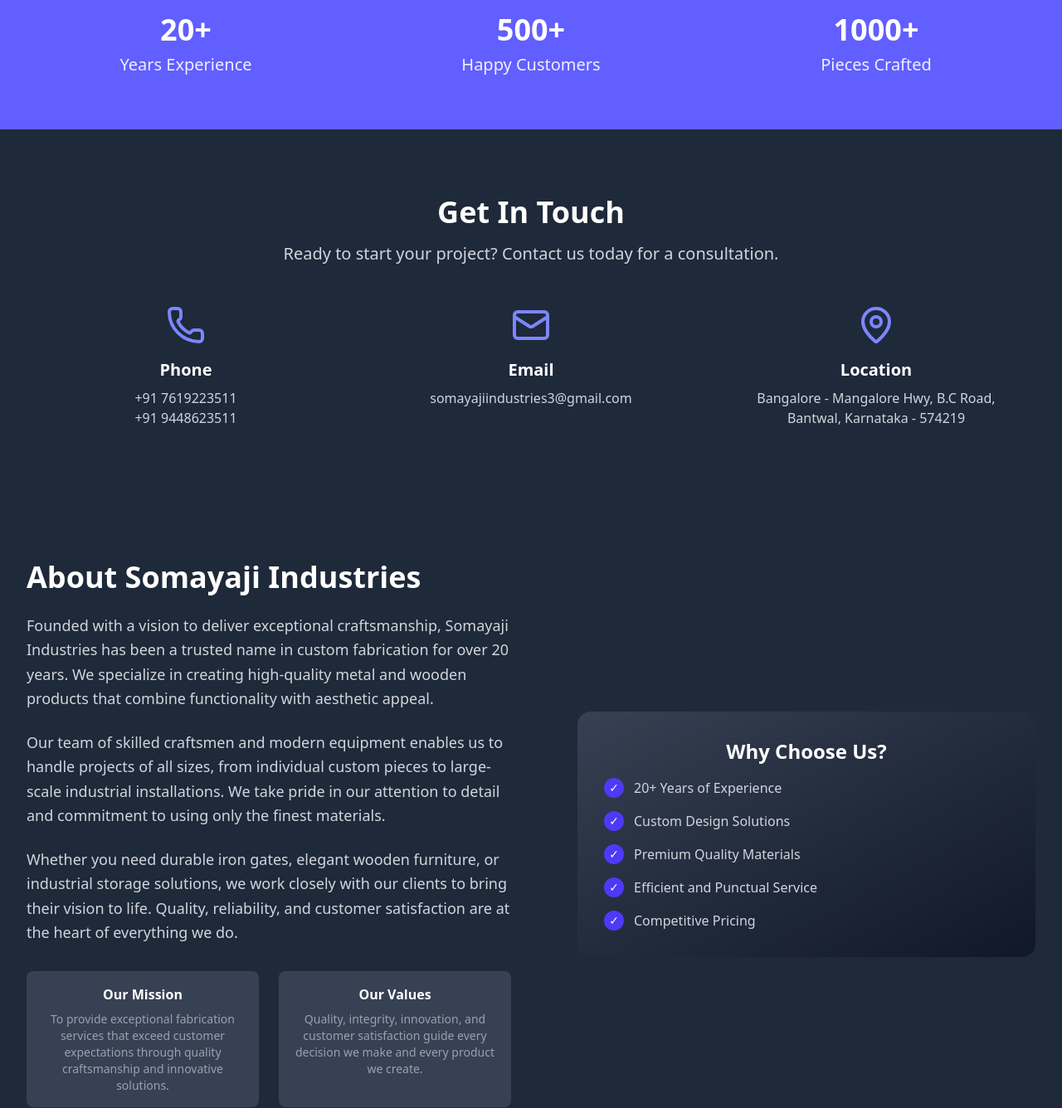
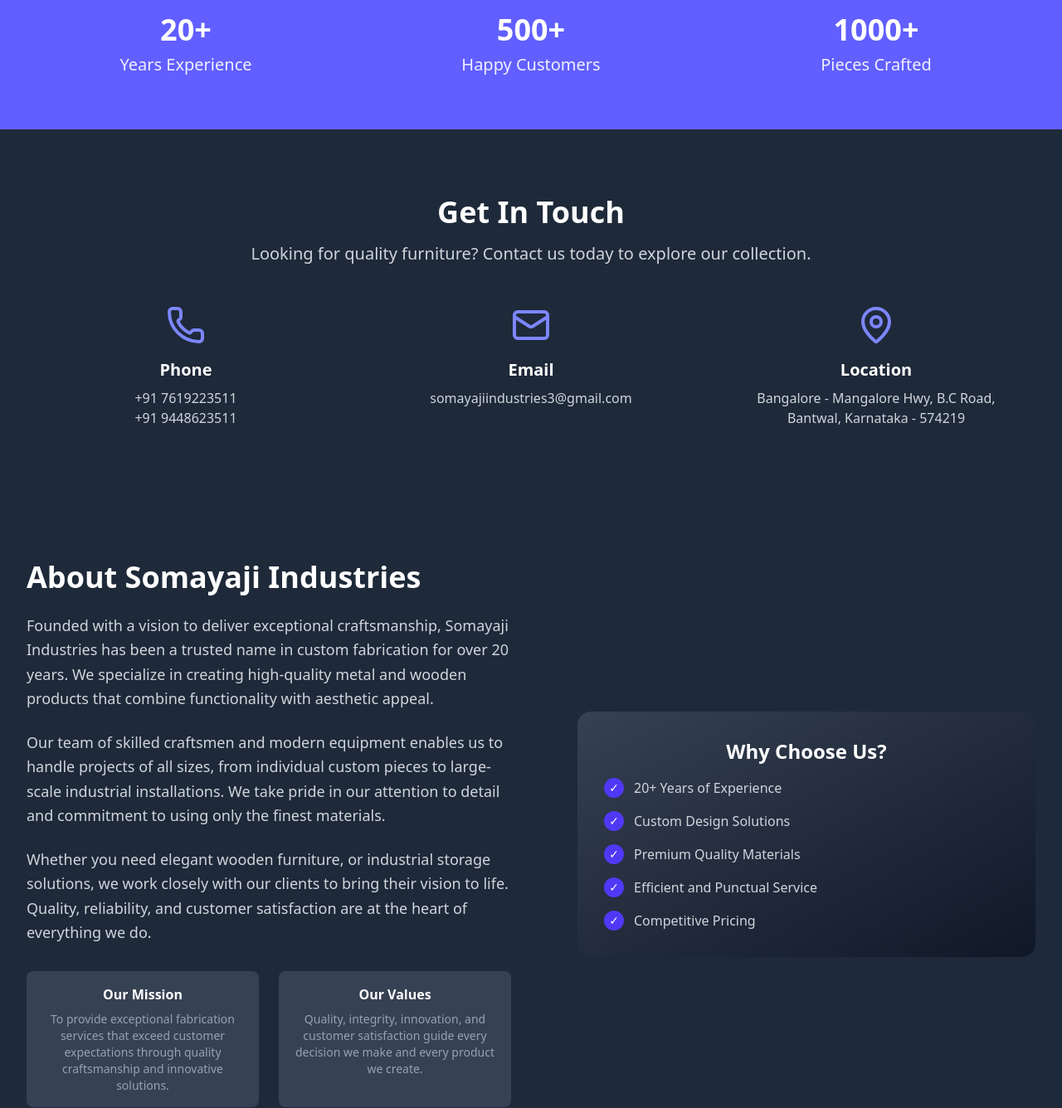
Before and after one commit to HarshithKDev/Somayaji-Industries, a React (Vite) app in the folder frontend/: page / in a window 1280 px wide. Shown: the part 4646-5982 px from the top of the page at 83% size. Built offline with nearby package versions, Linux system fonts and the light colour scheme.

Commit message:
update text

```diff
--- a/frontend/src/pages/AboutPage.jsx
+++ b/frontend/src/pages/AboutPage.jsx
@@ -16,7 +16,7 @@
                 Our team of skilled craftsmen and modern equipment enables us to handle projects of all sizes, from individual custom pieces to large-scale industrial installations. We take pride in our attention to detail and commitment to using only the finest materials.
               </p>
               <p>
-                Whether you need durable iron gates, elegant wooden furniture, or industrial storage solutions, we work closely with our clients to bring their vision to life. Quality, reliability, and customer satisfaction are at the heart of everything we do.
+                Whether you need elegant wooden furniture, or industrial storage solutions, we work closely with our clients to bring their vision to life. Quality, reliability, and customer satisfaction are at the heart of everything we do.
               </p>
             </div>
 
--- a/frontend/src/pages/HomePage.jsx
+++ b/frontend/src/pages/HomePage.jsx
@@ -283,7 +283,7 @@
       <div className="max-w-7xl mx-auto px-4 sm:px-6 lg:px-8">
         <div className="text-center mb-12">
           <h2 className="text-4xl font-bold mb-4">Get In Touch</h2>
-          <p className="text-xl text-gray-300">Ready to start your project? Contact us today for a consultation.</p>
+          <p className="text-xl text-gray-300">Looking for quality furniture? Contact us today to explore our collection.</p>
         </div>
 
         <div className="grid grid-cols-1 md:grid-cols-3 gap-8 text-center">
```
